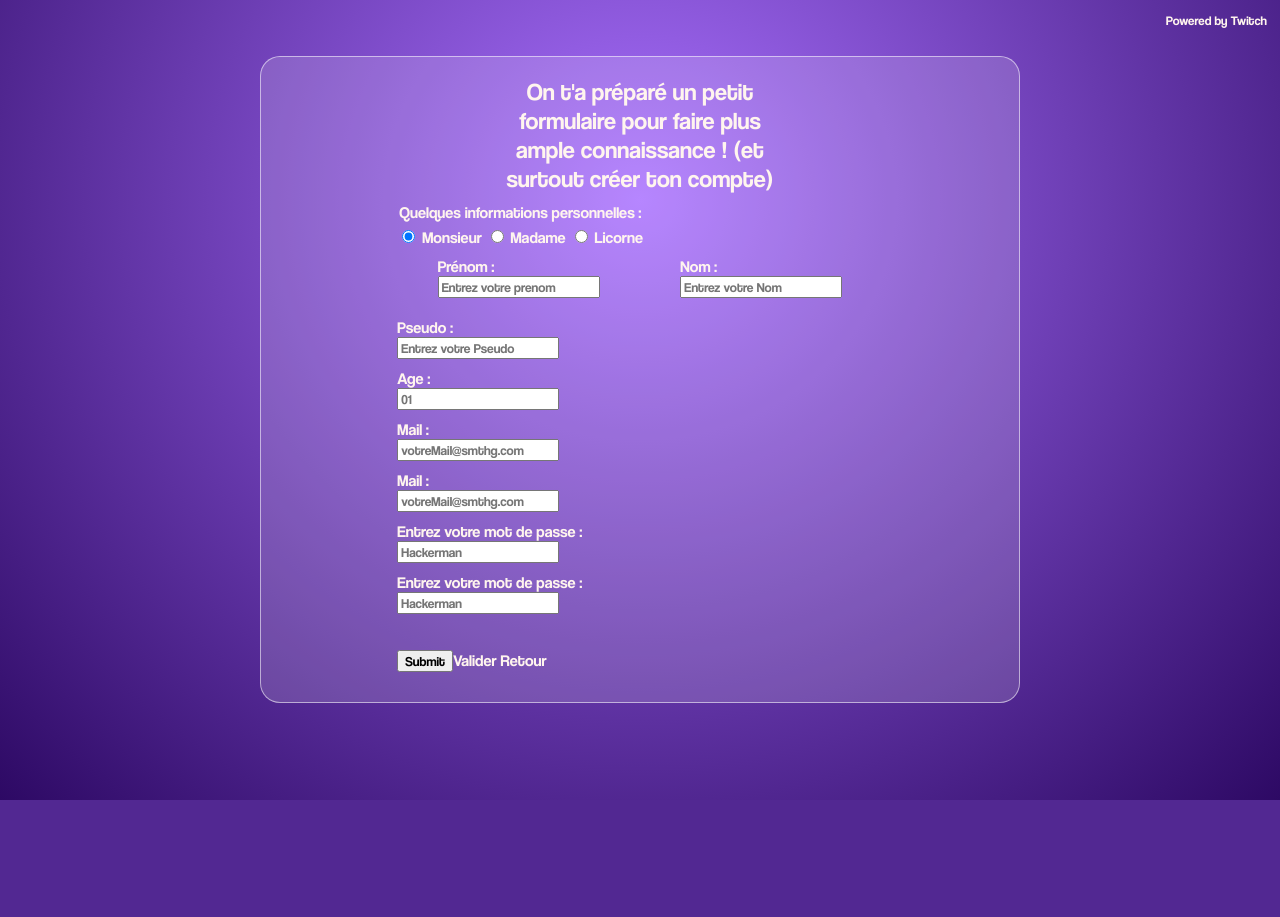
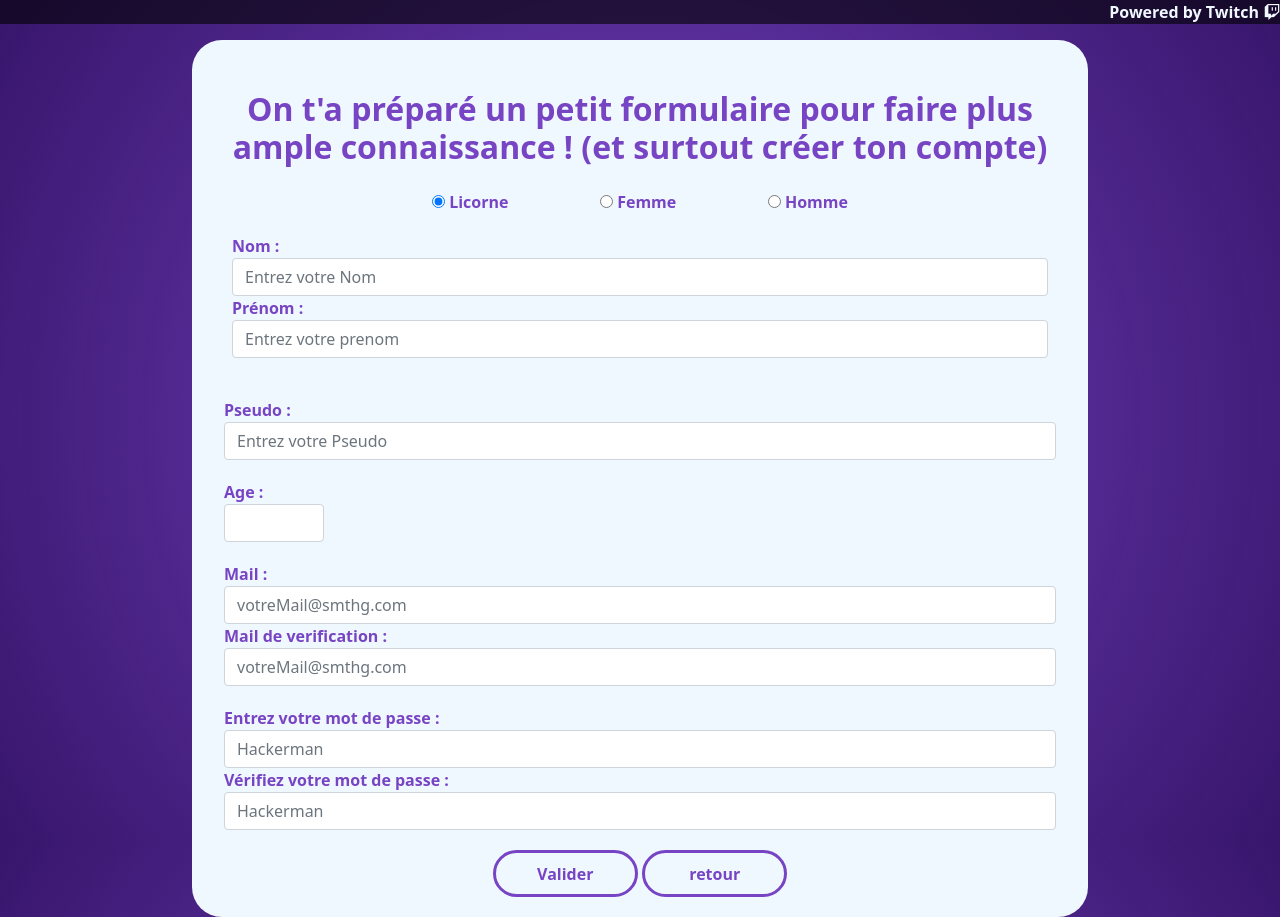
Before and after one commit to Cha-Q/Verse_Fil_Rouge, a PHP site: page /inscription.php in a window 1280 px wide. Before the commit the page ends 800 px from the top, so only its background shows below. Run offline with PHP 8.4, Linux system fonts and the light colour scheme; some libraries are stand-ins or nearby versions.

Commit message:
push night

```diff
--- a/controler/create_user.php
+++ b/controler/create_user.php
@@ -75,6 +75,7 @@
                         } else{
                             echo "c'est bon ton compte est créé le sang !";
                             session_start();
+
                             $_SESSION['login'] = $login;
                             $_SESSION['mail'] = $mail_user;
                             $_SESSION['age'] = $age_user;
--- a/inscription.php
+++ b/inscription.php
@@ -9,6 +9,10 @@
     <meta charset="UTF-8">
     <meta http-equiv="X-UA-Compatible" content="IE=edge">
     <meta name="viewport" content="width=device-width, initial-scale=1.0">
+    <meta name="descritpion" content="Verse - streaming and fun ! ">
+    <link rel="stylesheet" href="https://use.fontawesome.com/releases/v5.8.1/css/all.css" integrity="sha384-50oBUHEmvpQ+1lW4y57PTFmhCaXp0ML5d60M1M7uH2+nqUivzIebhndOJK28anvf" crossorigin="anonymous">
+    <link rel="stylesheet" href="https://cdn.jsdelivr.net/npm/bootstrap@5.1.3/dist/css/bootstrap.min.css" integrity="sha384-1BmE4kWBq78iYhFldvKuhfTAU6auU8tT94WrHftjDbrCEXSU1oBoqyl2QvZ6jIW3" crossorigin="anonymous">
+
     <link rel="stylesheet" href="main.css">
 
     <title>Cette fois c'est la bonne on s'y met</title>
@@ -24,86 +28,92 @@
 
     </header>
 
-    <div class="cadre2">
+    <div class="container " id="inscription">
+
         <h2>On t'a préparé un petit formulaire pour faire plus ample connaissance ! (et surtout créer ton compte)<br></h2>
+        <div class="form ">
+
 
 
             <form action="" method="post">
 
-            <fieldset>
-                <!-- Premier champ avec les infos persos -->
+                <div class="form-group form-check text-center">
 
-                <legend>Quelques informations personnelles :</legend>
 
                     <div id="radioMF">
-
-                    <input type="radio" name="radioS" value="1" id="radioM" checked>
-                    <label for="radioM">Monsieur</label>
-
-
-                    <input type="radio" name="radioS" value="2" id="radioF">
-                    <label for="radioF">Madame</label>
-
-                    <input type="radio" name="radioS" value="3" id="radioM">
-                    <label for="radioL">Licorne</label>
-                </div>
-
-                <div class="nomPrenom">
                         <div>
-
-                        <label for="prenom">Prénom :</label>
-                        <br>
-                        <input type="text" name="prenom" placeholder="Entrez votre prenom" maxlength="20" minlength="2" id="prenom" />
+                            <input class="form-radio-input" type="radio" name="radioS" value="3" checked>
+                            <label class="form-radio-label" for="radioL">Licorne</label>
                         </div>
 
 
                         <div>
-                        <label for="Nom">Nom :</label>
-                        <br>
-                        <input type="text" name="nom" placeholder="Entrez votre Nom" maxlength="20" minlength="2" id="Nom" />
-                    </div>
+                            <input class="form-radio-input" type="radio" name="radioS" value="2">
+                            <label class="form-radio-label" for="radioF">Femme </label>
                         </div>
 
                         <div>
+                            <input class="form-radio-input" type="radio" name="radioS" value="1">
+                            <label class="form-radio-label" for="radioM">Homme</label>
+                        </div>
+
+                    </div>
+                </div>
+                <div class="form-group">
+                    <div class="nomPrenom row">
+                        <div class="form-group">
+
+                            <label class="form-input-label" for="Nom">Nom :</label>
+                            <br>
+                            <input class="form-control" type="text" name="nom" placeholder="Entrez votre Nom" maxlength="20" minlength="2" id="Nom" />
+
+                            <label class="form-input-label" for="prenom">Prénom :</label>
+                            <br>
+                            <input class="form-control" type="text" name="prenom" placeholder="Entrez votre prenom" maxlength="20" minlength="2" id="prenom" />
+
+                        </div>
+                    </div>
+                </div>
+                <div class="form-group">
                     <label for="login">Pseudo :</label>
                     <br>
-                    <input type="text" name="login" placeholder="Entrez votre Pseudo" maxlength="20" minlength="2" id="login" />
+                    <input class="form-control" type="text" name="login" placeholder="Entrez votre Pseudo" maxlength="20" minlength="2" id="login" />
                 </div>
 
-                <div>
+                <div class="form-group">
 
                     <label for="age">Age :</label>
                     <br>
-                    <input type="number" name="age" placeholder="01" maxlength="2" id="age" />
+                    <input class="form-control" type="number" name="age" placeholder=" " maxlength="2" id="age" />
 
                 </div>
 
-                <div>
+                <div class="form-group">
                     <label for="email">Mail :</label>
                     <br>
-                    <input type="email" name="mail" placeholder="votreMail@smthg.com" id="email" />
-                </div>
-                <div>
-                    <label for="mail2">Mail :</label>
+                    <input class="form-control" type="email" name="mail" placeholder="votreMail@smthg.com" id="email" />
+
+                    <label for="mail2">Mail de verification :</label>
                     <br>
-                    <input type="email" name="mail2" placeholder="votreMail@smthg.com" id="email" />
+                    <input class="form-control" type="email" name="mail2" placeholder="votreMail@smthg.com" id="email" />
                 </div>
 
 
-                <div>
+                <div class="form-group">
 
                     <label for="password">Entrez votre mot de passe :</label>
                     <br>
-                    <input type="password" name="mdp" placeholder="Hackerman" maxlength="20" id="password" />
+                    <input class="form-control" type="password" name="mdp" placeholder="Hackerman" maxlength="20" id="password" />
+
+                    <label for="password">Vérifiez votre mot de passe :</label>
+                    <br>
+                    <input class="form-control" type="password" name="mdp2" placeholder="Hackerman" maxlength="20" id="password" />
 
                 </div>
-                <div>
+        </div>
+        <!-- Premier champ avec les infos persos -->
 
-                    <label for="password">Entrez votre mot de passe :</label>
-                    <br>
-                    <input type="password" name="mdp2" placeholder="Hackerman" maxlength="20" id="password" />
 
-                </div>
 
 
         <!-- <div>
@@ -114,7 +124,7 @@
                 </div> -->
 
 
-            </fieldset>
+
 
         <!-- <fieldset id="field">
                 Deuxième champ avec les checkboxes
@@ -146,22 +156,22 @@
 
             </fieldset> -->
 
-            <fieldset id="field2">
 
-                <div class="submit">
 
-                    <input type="submit" name="submit">Valider</input>
-                    <a href="./index.html">Retour</a>
+        <div class="submit text-center">
+
+            <button class="btn btn-primary col-2 " type="submit" name="submit">Valider</button>
+            <button class="btn btn-primary col-2" onclick="window.location.href = './index.php';" type="submit" name="submit">retour</button>
 
         </div>
 
-            </fieldset>
+
 
 
         </form>
 
     </div>
-
+    </div>
 
 </body>
 
--- a/main.css
+++ b/main.css
@@ -1,307 +1,266 @@
-/* ---^---^--------------------------------------------------------------------*/
+/* template principal copié sur chaque pages */
 
-
-/* ---*---*------------Font utilisés sur le site -----------------------------*/
-
-
-/* -----()----- ----------------------------------------- -------------------*/
-
-@font-face {
-    font-family: "coolvetica rg";
-    src: url(/view/Polices/coolvetica\ rg.ttf) format("truetype");
+body {
+    height: 100vh;
+    background: rgb(119, 68, 196);
+    background: -moz-radial-gradient(circle, rgba(119, 68, 196, 1) 0%, rgba(45, 9, 100, 0.9472163865546218) 100%);
+    background: -webkit-radial-gradient(circle, rgba(119, 68, 196, 1) 0%, rgba(45, 9, 100, 0.9472163865546218) 100%);
+    background: radial-gradient(circle, rgba(119, 68, 196, 1) 0%, rgba(45, 9, 100, 0.9472163865546218) 100%);
+    filter: progid: DXImageTransform.Microsoft.gradient(startColorstr="#7744c4", endColorstr="#2d0964", GradientType=1);
 }
 
-
-/* ---^---^--------------------------------------------------------------------*/
-
-
-/* ---*---*------------Mise en forme de la page1 -----------------------------*/
-
-
-/* -----()----- ----------------------------------------- -------------------*/
-
-html {
+* {
+    color: aliceblue;
     margin: 0;
     padding: 0;
-    width: auto;
-    height: auto;
-    background: radial-gradient(at 50% 25%, #a970ff, #2d0964) fixed;
-    color: seashell;
-    font-family: "coolvetica rg", 'Segoe UI', Tahoma, Geneva, Verdana, sans-serif;
 }
 
-
-/* ---^---^--------------------------------------------------------------------*/
-
-
-/* ---*---*------------Index top right entreprise-----------------------------*/
-
-
-/* -----()----- ----------------------------------------- -------------------*/
-
-header p:nth-child(1) {
-    text-align: end;
-    width: auto;
-    font-size: 0.8em;
-    height: 30px;
+#accueil {
+    height: 100%;
 }
 
-p i {
-    margin-left: 5px;
-}
-
-
-/* ---^---^--------------------------------------------------------------------*/
-
-
-/* ---*---*------------Cadre de la page---------------------------------------*/
-
-
-/* -----()----- ----------------------------------------- -------------------*/
-
-.cadre {
-    margin: auto;
-    height: 865px;
-    border: rgba(255, 255, 255, 0.548) 1px solid;
-    border-radius: 20px;
-    background-color: rgba(255, 255, 255, 0.158);
-}
-
-.cadre:hover {
-    background-color: rgba(255, 255, 255, 0.281);
-    box-shadow: seashell 0 0 1em;
-}
-
-
-/* ---^---^--------------------------------------------------------------------*/
-
-
-/* ---*---*------------Corps à l'intérieur du cadre---------------------------*/
-
-
-/* -----()----- ----------------------------------------- -------------------*/
-
-#bodyIndex {
-    display: flex;
-    flex-direction: column;
-    margin: auto;
-    width: 80%;
-}
-
-h1 {
-    text-align: center;
-    font-size: 4em;
-    align-self: flex-start;
-    margin-left: 50px;
-}
-
-#bodyIndex p {
-    font-size: 1.4em;
-}
-
-
-/* Mise en forme du bouton/link */
-
-.button {
-    text-decoration: none;
-    display: flex;
-    font-size: 1.3em;
-    padding: 0;
-    border-radius: 25px;
-    align-self: flex-end;
-    margin-top: 200px;
-    justify-content: space-evenly;
+header {
+    position: fixed;
+    right: 0;
+    top: 0;
+    text-align: right;
+    background-color: rgba(0, 0, 0, 0.6);
+    width: 100%;
 }
 
 a {
     text-decoration: none;
-    color: seashell;
-}
-
-nav p {
-    margin: 5px;
-}
-
-.button #join a {
-    display: block;
-    border-radius: 25px;
-    border: 1px solid #a970ff;
-    background-color: #a970ff;
-    padding: 10px 35px 10px 25px;
-}
-
-.button #connect a {
-    color: #a970ff;
-    display: block;
-    border-radius: 25px;
-    border: 1px solid seashell;
-    background-color: seashell;
-    padding: 10px 35px 10px 25px;
-}
-
-.button #join a:hover {
-    color: #a970ff;
-    background-color: seashell;
-    border: 1px solid rgba(169, 112, 255, 0.4);
-    box-shadow: #a970ff inset 0 0 1em, seashell 0 0 1em;
-}
-
-.button #connect a:hover {
-    color: rgb(255, 245, 238);
-    background-color: #a970ff;
-    border: 1px solid rgba(255, 245, 238, 0.4);
-    box-shadow: seashell inset 0 0 1em, seashell 0 0 1em;
-}
-
-a i {
-    position: absolute;
-    margin-left: 5px;
+    color: aliceblue;
+    margin-right: 5px;
 }
 
 
-/* -------------------------------------------------^---^-----------------*/
+/* fin du template principal */
+
+p {
+    margin: 0px;
+    font-weight: bold;
+    font-size: 2vh;
+}
+
+nav {
+    margin-top: 30px;
+}
+
+.side1 {
+    font-size: 3vh;
+}
 
 
-/* ---------Début de la seconde page----------------*---*----------------*/
+/* modification sur les boutons */
+
+.btn-primary {
+    border-radius: 30px;
+    padding: 1% 2%;
+    min-width: 100px;
+    background-color: aliceblue;
+    color: rgb(119, 68, 196);
+    font-weight: bold;
+    border: rgb(119, 68, 196) solid;
+}
+
+.btn-primary:hover {
+    background-color: rgb(119, 68, 196);
+    border: solid rgb(119, 68, 196);
+    animation: inButton ease-in 2 0.2s;
+}
+
+#buttons {
+    background-color: aliceblue;
+    border-radius: 30px;
+}
+
+#buttons p {
+    color: rgb(119, 68, 196);
+    font-size: 2vw;
+}
+
+#connect {
+    margin-bottom: 20px;
+}
+
+.form-group {
+    margin-bottom: 20px
+}
 
 
-/* --------------------------------------------------()-----------------*/
+/* fin modification sur les boutons */
 
-#askYou {
-    margin: auto;
-    width: 60%;
-    height: 700px;
-    flex-direction: column;
-    display: flex;
-    justify-content: space-evenly;
+
+/* modification sur le formulaire d'inscription */
+
+.container {
+    width: 70%;
 }
 
-#askYou p {
-    word-wrap: break-word;
-    margin: 0;
+form {
+    width: 100%;
 }
 
-#askYou p:nth-child(1) {
-    animation: pop1 2s ease;
+.form-group {
+    padding: 0 20px 0 20px;
 }
 
-#askYou p:nth-child(2) {
-    animation: pop2 6s ease;
+input[type="radio"] {
+    margin-top: 20px;
 }
 
-#askYou p:nth-child(3) {
-    animation: pop2 9s ease;
+#inscription {
+    margin-top: 40px;
+    padding-top: 10px;
+    background-color: aliceblue;
+    border-radius: 30px;
 }
 
-#askYou p:nth-child(4) {
-    animation: pop2 16s ease;
+#radioMF {
+    display: flex;
+    justify-content: space-between;
+    width: 50%;
+    margin: 0 auto;
+    flex-wrap: wrap;
 }
 
-#askYou p:nth-child(2n+2) {
-    align-self: flex-end;
+label {
+    color: rgb(119, 68, 196);
+    font-weight: bold;
 }
 
-#askYou p:nth-child(4) a {
-    display: block;
+#age {
+    width: 10%;
+    min-width: 100px;
+}
+
+.submit {
+    width: 100%;
+    margin-bottom: 80px;
+}
+
+button[type="submit"] {
+    margin-bottom: 20px;
+}
+
+h2 {
     text-align: center;
-    border-radius: 25px;
-    border: 1px solid #a970ff;
-    padding: 5px 10px;
-    background-color: #a970ff;
-    margin-left: 5px;
+    color: rgb(119, 68, 196);
+    font-weight: bold;
+}
+
+
+/* fin des modifications sur le formulaire d'inscription */
+
+
+/* début des modifications de monespace */
+
+.navbar {
+    padding: 0;
+    /* Suppression du padding auto de l'attr navbar */
+}
+
+nav {
+    margin-top: 40px;
+}
+
+ul {
+    display: flex;
+}
+
+li {
+    list-style-type: none;
+    color: rgb(119, 68, 196);
+}
+
+#mainSpace {
+    background-color: aliceblue;
+    min-height: 800px;
+    border-radius: 20px;
+    margin-top: 20px;
+}
+
+.navbar-brand {
+    margin-left: 10px;
+    margin-right: 50px;
+}
+
+.navbar-brand,
+.nav-link {
+    text-decoration: none;
+    color: rgb(119, 68, 196);
+    font-weight: bold;
+}
+
+.btn-navbar {
+    position: absolute;
+    right: 10px;
+    padding: 15px;
+    color: rgb(119, 68, 196);
+    font-weight: bold;
+    border-radius: 10px;
+}
+
+.nav-link {
+    border-left: 1px solid black;
+    padding: 20px;
+    margin-right: 0px;
+}
+
+.nav-link:hover {
+    background-color: rgb(119, 68, 196);
+    color: aliceblue;
+}
+
+
+/* fin des modifications de mon espace */
+
+
+/* début modification infoCompte */
+
+.modifCompte {
+    width: 60%;
+    padding: 20px 0;
+    border-radius: 10px;
+    margin-top: 10%;
+    background-color: aliceblue;
+}
+
+.i {
     margin-top: 10px;
 }
 
-#askYou p:nth-child(4) a:hover {
-    color: #a970ff;
-    border: 1px solid rgba(169, 112, 255, 0.4);
-    background-color: #fff5ee;
-    box-shadow: #a970ff inset 0 0 1em, #fff5ee 0 0 0.5em;
-    border-radius: 25px;
-    padding: 5px 10px;
-    margin-left: 5px;
-}
+
+/* fin modification infoCompte */
 
 
-/* Animations des paragraphes qui pop */
+/* Les animations (c'est pas encore les studios Pixar */
 
-@keyframes pop1 {
+@keyframes inButton {
     from {
-        opacity: 0;
+        background-color: aliceblue;
     }
     to {
-        opacity: 1;
-    }
-}
-
-@keyframes pop2 {
-    from {
-        opacity: 0;
-    }
-    90% {
-        opacity: 0;
-    }
-    to {
-        opacity: 1;
+        background-color: rgb(119, 68, 196);
     }
 }
 
 
-/* -----------------------------------------------------()-----------------*/
+/* fin des animations */
 
 
-/* ---------Début de la Troisième page----------------*---*---------------*/
+/* responsive inscription début */
 
-
-/* ---------------------------------------------------^---^--------------*/
-
-.cadre2 {
-    margin: auto;
-    width: 60%;
-    height: 100%;
-    border: rgba(255, 255, 255, 0.548) 1px solid;
-    border-radius: 20px;
-    background-color: rgba(255, 255, 255, 0.158);
-}
-
-.cadre2:hover {
-    background-color: rgba(255, 255, 255, 0.281);
-    box-shadow: seashell 0 0 1em;
+@media screen and (max-width: 1200px) {
+    #radioMF {
+        flex-direction: column;
+    }
 }
 
 h2 {
-    margin: 20px auto 10px auto;
-    width: 40%;
-    word-wrap: break-word;
-    text-align: center;
-    font-weight: lighter;
+    margin-top: 40px;
 }
 
-form {
-    width: 80%;
-    margin: auto;
-}
 
-form div {
-    margin: 0 auto 10px auto;
-}
-
-.nomPrenom {
-    display: flex;
-    justify-content: space-around;
-}
-
-fieldset {
-    border: none;
-    margin: auto;
-    margin-bottom: 10px;
-    width: 80%;
-}
-
-input {
-    font-family: "coolvetica rg", 'Segoe UI', Tahoma, Geneva, Verdana, sans-serif;
-}
-
-input:focus {
-    color: #a970ff;
-}
+/* responsive inscription fin */
--- a/modele/utilisateurs.php
+++ b/modele/utilisateurs.php
@@ -146,7 +146,7 @@ Class User {
         $myQuery = 'UPDATE
                         '.$this->table.'
                     SET
-                        login_utilisateur = :login,
+                        login_utilisateur = :login
                     WHERE
                         id_utilisateur = :id_user';
 
```
Also changed, not shown: controler/modifCompte.php (+10 -5 lines), index.php (+24 -13 lines), infoCompte.php (+41 -29 lines), monespace.php (+43 -14 lines). Lines whose indentation alone changed are shown as unchanged.
